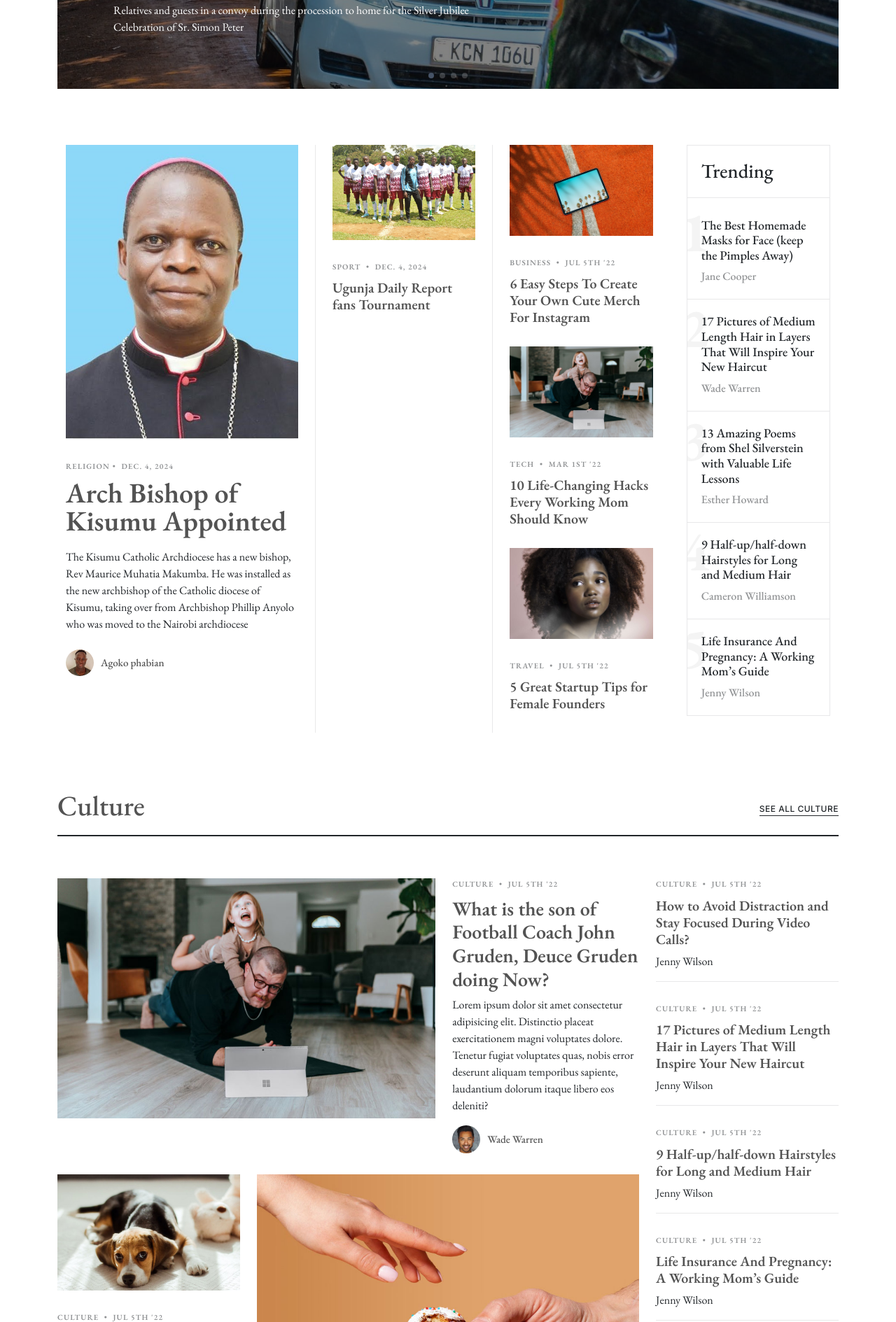
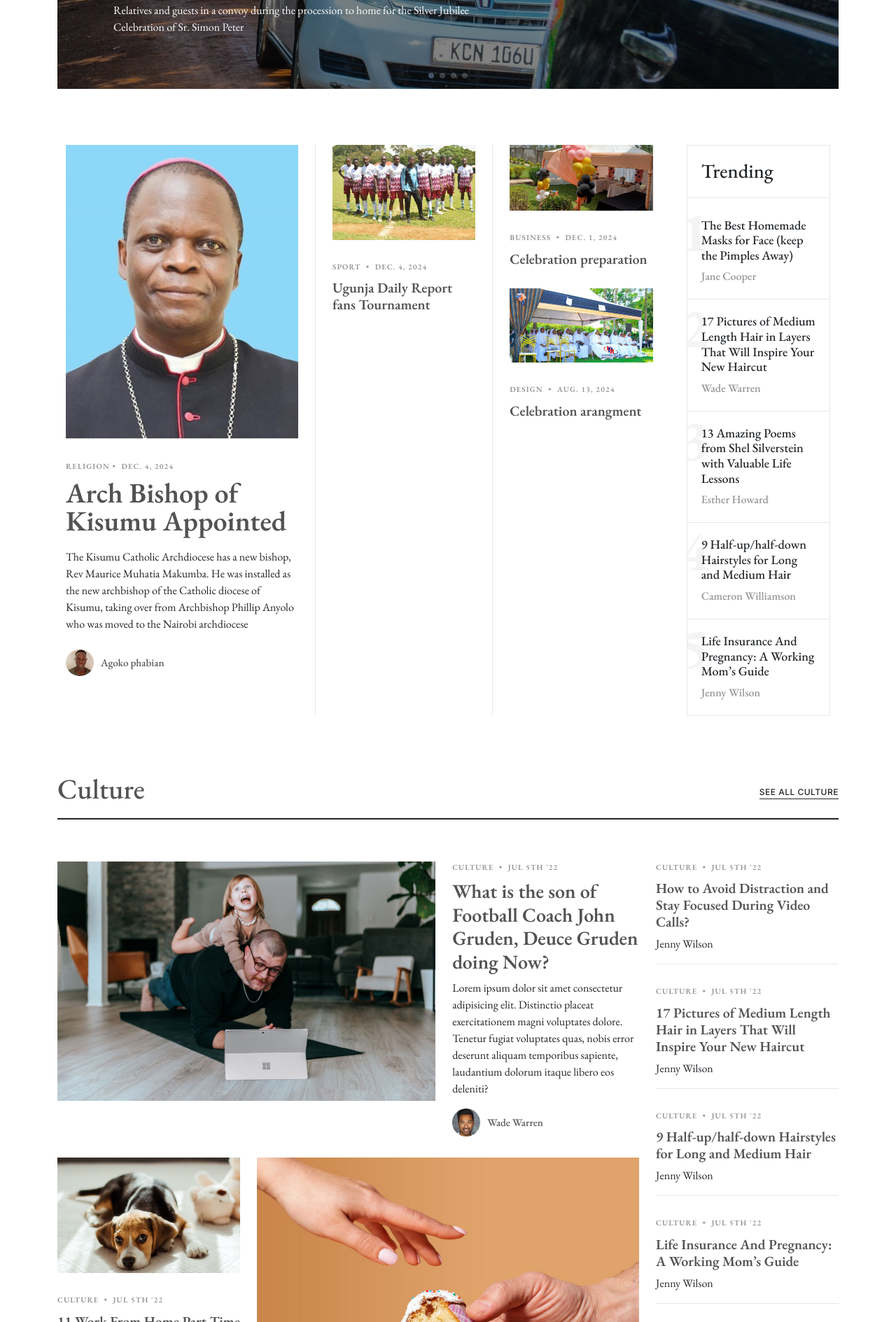
Before and after one commit to omengoemmanuel/Ugunja-Daily-Report, a Django app: page / in a window 1280 px wide. Shown: the part 490-2379 px from the top of the page at 70% size. Run offline with Django 3.2, Linux system fonts and the light colour scheme; data comes from the database, SQL or seed files in the repository; both versions use the stored data as it was after the commit; some libraries are stand-ins or nearby versions.

Commit message:
index alterations

```diff
--- a/daily_report/admin.py
+++ b/daily_report/admin.py
@@ -1,8 +1,10 @@
 from django.contrib import admin
-from .models import sliders, main_trending_headline, comment, sub_trending_col_1
+from .models import sliders, main_trending_headline, comment, sub_trending_col_1, sub_trending_col_2, sub_trending_col_3
 
 # Register your models here.
 admin.site.register(sliders)
 admin.site.register(main_trending_headline)
 admin.site.register(comment)
 admin.site.register(sub_trending_col_1)
+admin.site.register(sub_trending_col_2)
+admin.site.register(sub_trending_col_3)
--- a/daily_report/models.py
+++ b/daily_report/models.py
@@ -26,7 +26,7 @@ class main_trending_headline(models.Model):
                                         blank=True, null=True)
     related_image_3 = models.ImageField(upload_to='uploads/main_trending', default='uploads/main_trending/main.jpg',
                                         blank=True, null=True)
-    writter_photo = models.ImageField(upload_to='uploads/writters', default='uploads/writter/writter.jpg', blank=False,
+    writter_photo = models.ImageField(upload_to='uploads/writters', default='uploads/writters/writter.jpg', blank=False,
                                       null=False)
     writter_name = models.CharField(max_length=30, null=False, blank=False)
 
@@ -45,7 +45,8 @@ class comment(models.Model):
 
 
 class sub_trending_col_1(models.Model):
-    trending_photo = models.ImageField(upload_to="uploads/sub trending col 1", default='uploads/sub trending col 1/sub.jpg')
+    trending_photo = models.ImageField(upload_to="uploads/sub trending col 1",
+                                       default='uploads/sub trending col 1/sub.jpg')
     trending_choice = [
         ('Food', 'Food'),
         ('Sport', 'Sport'),
@@ -60,3 +61,30 @@ class sub_trending_col_1(models.Model):
 
     def __str__(self):
         return self.title
+
+
+class sub_trending_col_2(models.Model):
+    trending_photo = models.ImageField(upload_to="uploads/sub trending col 2",
+                                       default='uploads/sub trending col 2/sub.jpg')
+    trending_choice = [
+        ('Food', 'Food'),
+        ('Sport', 'Sport'),
+        ('Design', 'Design'),
+        ('Business', 'Business'),
+        ('Tech', 'Tech'),
+        ('Travel', 'Travel')
+    ]
+    trending_type = models.CharField(max_length=30, null=False, blank=False, choices=trending_choice)
+    date = models.DateField()
+    title = models.CharField(max_length=300, null=False, blank=False)
+
+    def __str__(self):
+        return self.title
+
+
+class sub_trending_col_3(models.Model):
+    trending_title = models.CharField(max_length=300, null=False, blank=False)
+    writter = models.ImageField(upload_to='uploads/writters', default='uploads/writters/writter.jpg')
+
+    def __str__(self):
+        return self.trending_title
--- a/daily_report/templates/index.html
+++ b/daily_report/templates/index.html
@@ -169,32 +169,16 @@
                             </div> <!-- end sub trending column one -->
                             <!-- sub trending column two -->
                             <div class="col-lg-4 border-start custom-border">
+                                {% for col2 in sub_trend_2 %}
                                 <div class="post-entry">
                                     <a href="blog-details.html"><img
-                                            src="{% static 'assets/img/post-landscape-3.jpg' %}" alt=""
+                                            src="/media/{{ col2.trending_photo }}" alt=""
                                             class="img-fluid"></a>
-                                    <div class="post-meta"><span class="date">Business</span> <span
-                                            class="mx-1">•</span> <span>Jul 5th '22</span></div>
-                                    <h2><a href="blog-details.html">6 Easy Steps To Create Your Own Cute Merch For
-                                        Instagram</a></h2>
+                                    <div class="post-meta"><span class="date">{{ col2.trending_type }}</span> <span
+                                            class="mx-1">•</span> <span>{{ col2.date }}</span></div>
+                                    <h2><a href="blog-details.html">{{ col2.title }}</a></h2>
                                 </div>
-                                <div class="post-entry">
-                                    <a href="blog-details.html"><img
-                                            src="{% static 'assets/img/post-landscape-6.jpg' %}" alt=""
-                                            class="img-fluid"></a>
-                                    <div class="post-meta"><span class="date">Tech</span> <span class="mx-1">•</span>
-                                        <span>Mar 1st '22</span></div>
-                                    <h2><a href="blog-details.html">10 Life-Changing Hacks Every Working Mom Should
-                                        Know</a></h2>
-                                </div>
-                                <div class="post-entry">
-                                    <a href="blog-details.html"><img
-                                            src="{% static 'assets/img/post-landscape-8.jpg' %}" alt=""
-                                            class="img-fluid"></a>
-                                    <div class="post-meta"><span class="date">Travel</span> <span class="mx-1">•</span>
-                                        <span>Jul 5th '22</span></div>
-                                    <h2><a href="blog-details.html">5 Great Startup Tips for Female Founders</a></h2>
-                                </div>
+                                {% endfor %}
                             </div>
                             <!-- end sub trending column two -->
 
--- a/daily_report/views.py
+++ b/daily_report/views.py
@@ -1,5 +1,5 @@
 from django.shortcuts import render, redirect
-from .models import sliders, main_trending_headline, comment, sub_trending_col_1
+from .models import sliders, main_trending_headline, comment, sub_trending_col_1, sub_trending_col_2
 from django.contrib import messages
 
 
@@ -8,7 +8,8 @@ def index(request):
     slide = sliders.objects.all()
     trend = main_trending_headline.objects.all()
     sub_trend_1 = sub_trending_col_1.objects.all()
-    return render(request, 'index.html', {'slide': slide, 'trend': trend, 'sub_trend_1': sub_trend_1})
+    sub_trend_2 = sub_trending_col_2.objects.all()
+    return render(request, 'index.html', {'slide': slide, 'trend': trend, 'sub_trend_1': sub_trend_1, 'sub_trend_2':sub_trend_2})
 
 
 def about(request):
```
Also changed, not shown: daily_report/migrations/0015_sub_trending_col_2.py (added), daily_report/migrations/0016_auto_20241205_1507.py (added), db.sqlite3, media/uploads/sub trending col 2/2.jpg (added), media/uploads/sub trending col 2/4.jpg (added).
